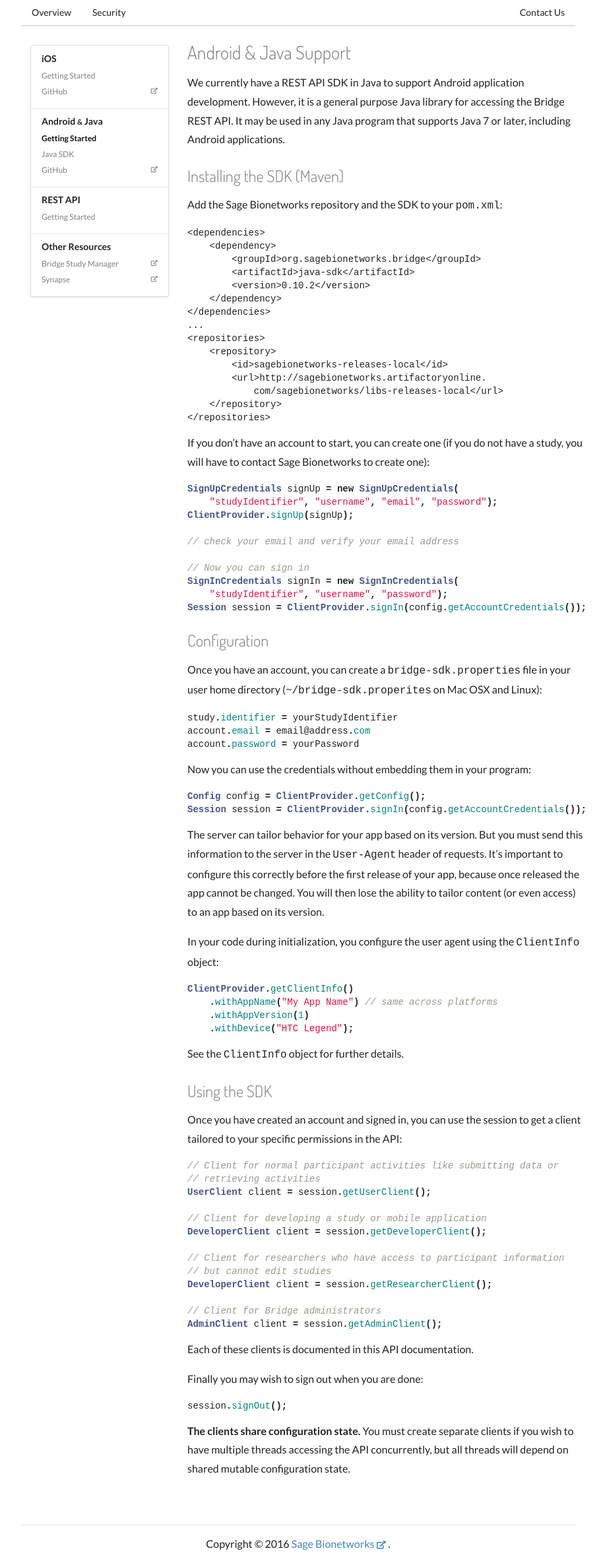
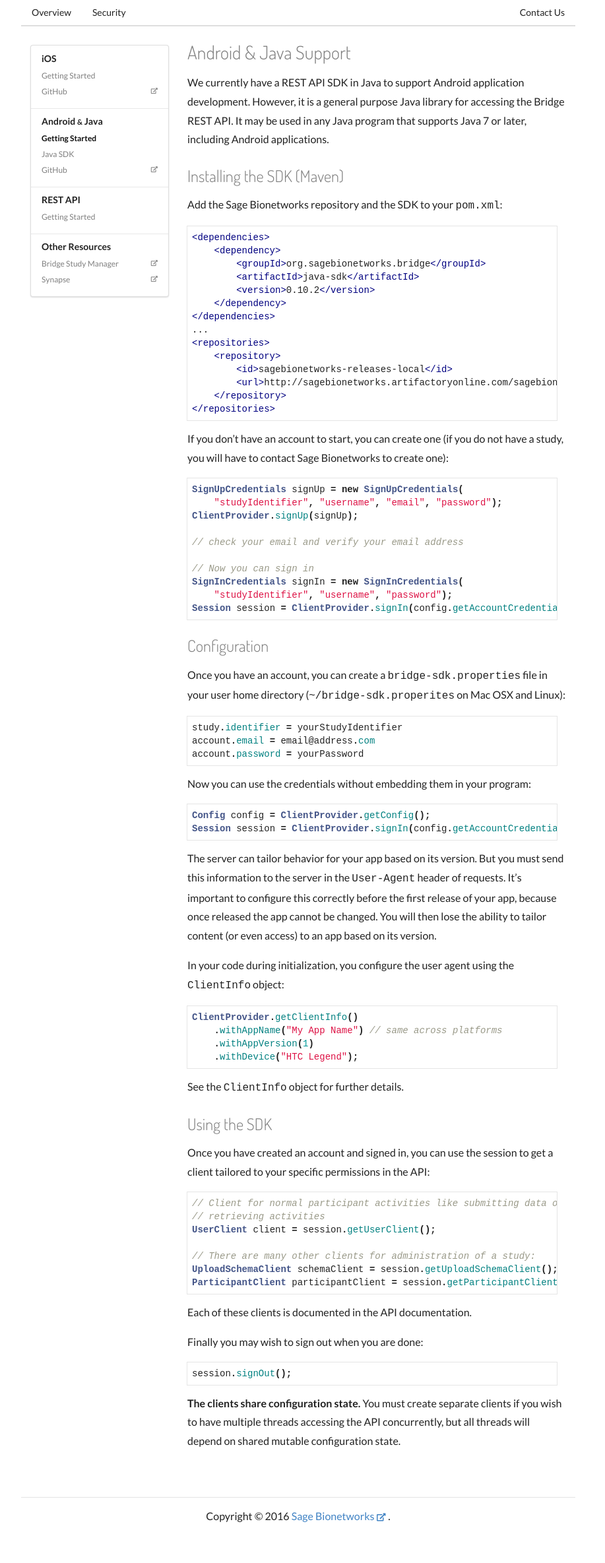
Before and after one commit to liujoshua/BridgeDocs, a Jekyll site: the page built from _articles/java.md, in a window 1280 px wide. Shown: the whole page at 66% size, without its empty margins (188-1105 px from the left). Built offline with Jekyll 4.4.1, drawn with Linux system fonts in a browser that asks for light colours; nearby versions of some CDN libraries; Markdown is read by kramdown in place of the engine named in the settings; after the commit the page ends 2327 px from its top, so only the background shows below that.

````diff
--- a/_articles/java.md
+++ b/_articles/java.md
@@ -9,21 +9,22 @@
 
 Add the Sage Bionetworks repository and the SDK to your <code>pom.xml</code>:
 
-    <dependencies>
-        <dependency>
-            <groupId>org.sagebionetworks.bridge</groupId>
-            <artifactId>java-sdk</artifactId>
-            <version>{{site.data.versions.java_sdk}}</version>
-        </dependency>
-    </dependencies>
-    ...
-    <repositories>
-        <repository>
-            <id>sagebionetworks-releases-local</id>
-            <url>http://sagebionetworks.artifactoryonline.
-                com/sagebionetworks/libs-releases-local</url>
-        </repository>
-    </repositories>
+``` xml
+<dependencies>
+    <dependency>
+        <groupId>org.sagebionetworks.bridge</groupId>
+        <artifactId>java-sdk</artifactId>
+        <version>{{site.data.versions.java_sdk}}</version>
+    </dependency>
+</dependencies>
+...
+<repositories>
+    <repository>
+        <id>sagebionetworks-releases-local</id>
+        <url>http://sagebionetworks.artifactoryonline.com/sagebionetworks/libs-releases-local</url>
+    </repository>
+</repositories>
+```
 
 If you don't have an account to start, you can create one (if you do not have a study, you will have to contact Sage Bionetworks to create one):
 
@@ -79,18 +80,12 @@
 // retrieving activities
 UserClient client = session.getUserClient();
 
-// Client for developing a study or mobile application
-DeveloperClient client = session.getDeveloperClient();
-
-// Client for researchers who have access to participant information
-// but cannot edit studies
-DeveloperClient client = session.getResearcherClient();
-
-// Client for Bridge administrators
-AdminClient client = session.getAdminClient();
+// There are many other clients for administration of a study:
+UploadSchemaClient schemaClient = session.getUploadSchemaClient();
+ParticipantClient participantClient = session.getParticipantClient();
 ```
 
-Each of these clients is documented in this API documentation.
+Each of these clients is documented in the API documentation.
 
 Finally you may wish to sign out when you are done:
 
--- a/css/article.css
+++ b/css/article.css
@@ -56,8 +56,12 @@
     line-height: 1.8;
     font-size: 16px;
 }
-.table-wrapper {
+.table-wrapper, pre {
     margin: 1rem 0;
     max-width: 40rem;
-    overflow-x: scroll;
+    overflow-x: auto;
+    outline: 1px solid #e5e5e5;
 }
+    pre {
+        padding: .5rem;
+    }
````
